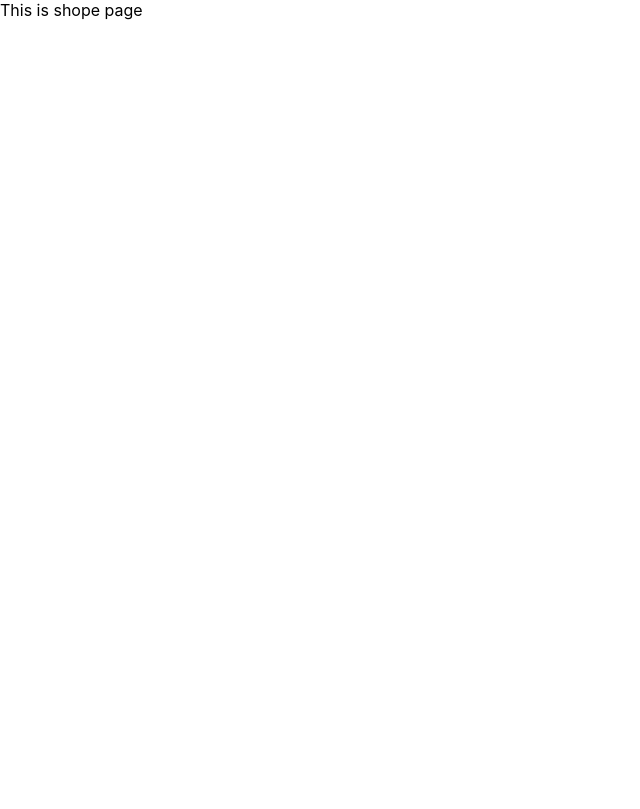
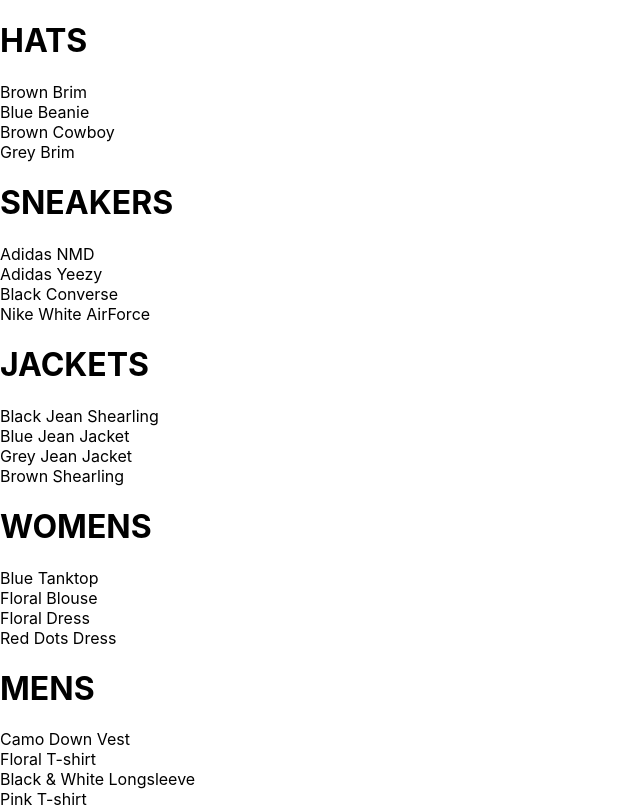
Before and after one commit to iqbalrafat/rares-clothing, a React (Create React App) app: page /shop in a window 1280 px wide. Shown: the whole page, without its empty margins (0-640 px from the left). Built offline with nearby package versions, Linux system fonts and the light colour scheme; a web font is replaced by a local one.

Commit message:
[rares-clothing]-- update the collection-Preview Component

```diff
--- a/src/components/Collection_Preview/Collection-Preview.component.jsx
+++ b/src/components/Collection_Preview/Collection-Preview.component.jsx
@@ -1,10 +1,16 @@
 import React from 'react';
+import './Collection-Preview.styles.scss'
 
 const CollectionPreview=({title,items})=>(
   <div className="Collection-Preview">
     <h1 className="title">{title.toUpperCase()}</h1>
       <div className="Preview">
-         {items.map(item =>(<div>item.name</div>))}
+         {
+           items
+           .filter((item,idx)=>idx< 4)
+           .map(item =>(
+           <div key={item.id}>{item.name}</div>
+           ))}
       </div>
   </div>
 );
--- a/src/components/Collection_Preview/Collection-Preview.styles.scss
+++ b/src/components/Collection_Preview/Collection-Preview.styles.scss
@@ -0,0 +1,5 @@
+.collectionPreview{
+  display:flex;
+  flex-direction:column;
+  margin-bottom: 30px;
+}
--- a/src/pages/shop/shop.component.jsx
+++ b/src/pages/shop/shop.component.jsx
@@ -12,10 +12,12 @@
     }
   }
     render() {
+      const {collections} = this.state
+     return (<div className="shop-Page">
+      {
+       collections.map(({id, title, items})=> <CollectionPreview key={id} title={title} items={items}/>)
 
-     return (
-        <div> This is shope page </div>
-      )
+      } </div>)
     }
 
 }
--- a/src/pages/shop/shop.data.jsx
+++ b/src/pages/shop/shop.data.jsx
@@ -1,4 +1,4 @@
-import React from 'react';
+//import React from 'react';
 
 const SHOP_DATA=[
     {
```
